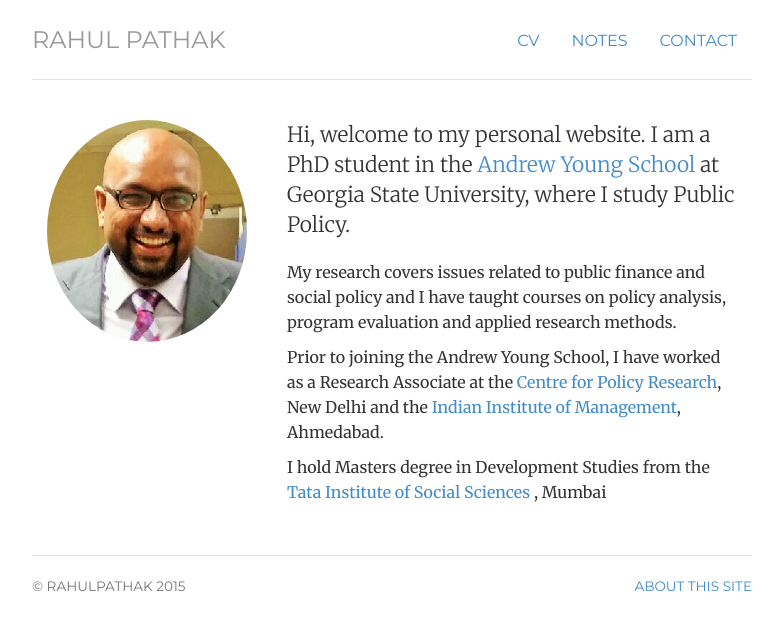
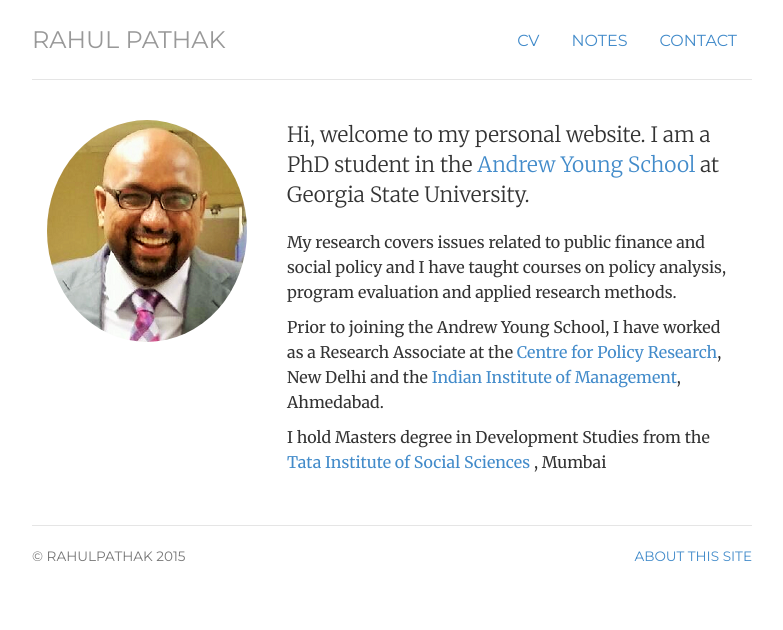
Before and after one commit to pathak-rahul/pathak-rahul.github.io, a Jekyll site: the page built from index.html, in a window 1280 px wide. Shown: the top 630 px of the page, without its empty margins (248-1031 px from the left). Built offline with Jekyll 4.4.1, drawn with Linux system fonts in a browser that asks for light colours.

Commit message:
Update index.html

```diff
--- a/index.html
+++ b/index.html
@@ -13,7 +13,7 @@
 	<img  class="img-circle avatar" alt="Rahul Pathak" src="img/rpathak.png">
 	</div>
 	<div itemscope itemtype="http://data-vocabulary.org/Person" class="col-sm-8">
-	<p class="lead"> Hi, welcome to my personal website. I am a PhD student in the <a href="http://aysps.gsu.edu/"> Andrew Young School</a> at Georgia State University, where I study Public Policy.</p>
+	<p class="lead"> Hi, welcome to my personal website. I am a PhD student in the <a href="http://aysps.gsu.edu/"> Andrew Young School</a> at Georgia State University.</p>
 
 	<p> My research covers issues related to public finance and social policy and I have taught courses on policy analysis, program evaluation and applied research methods. </p>
 
```
